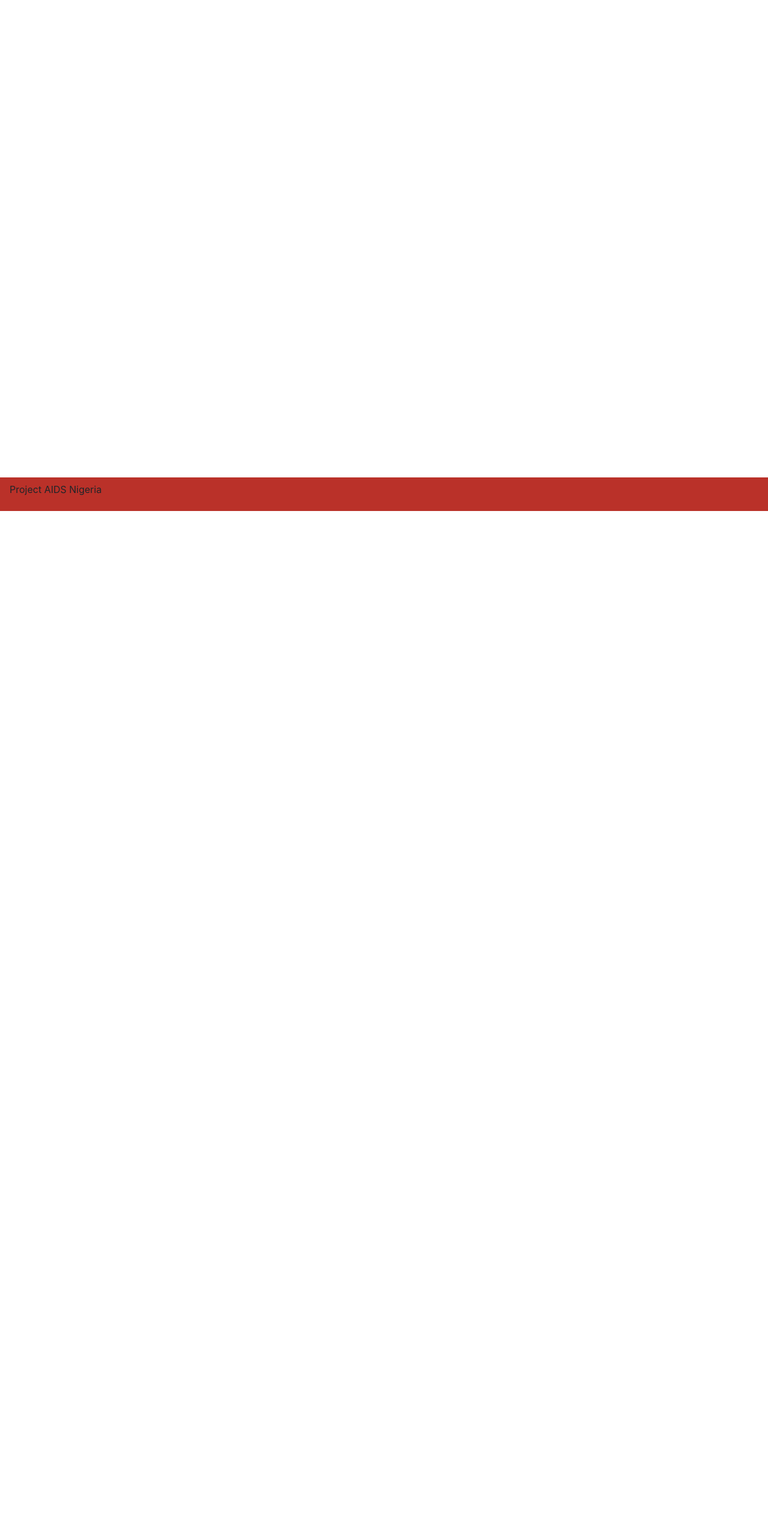
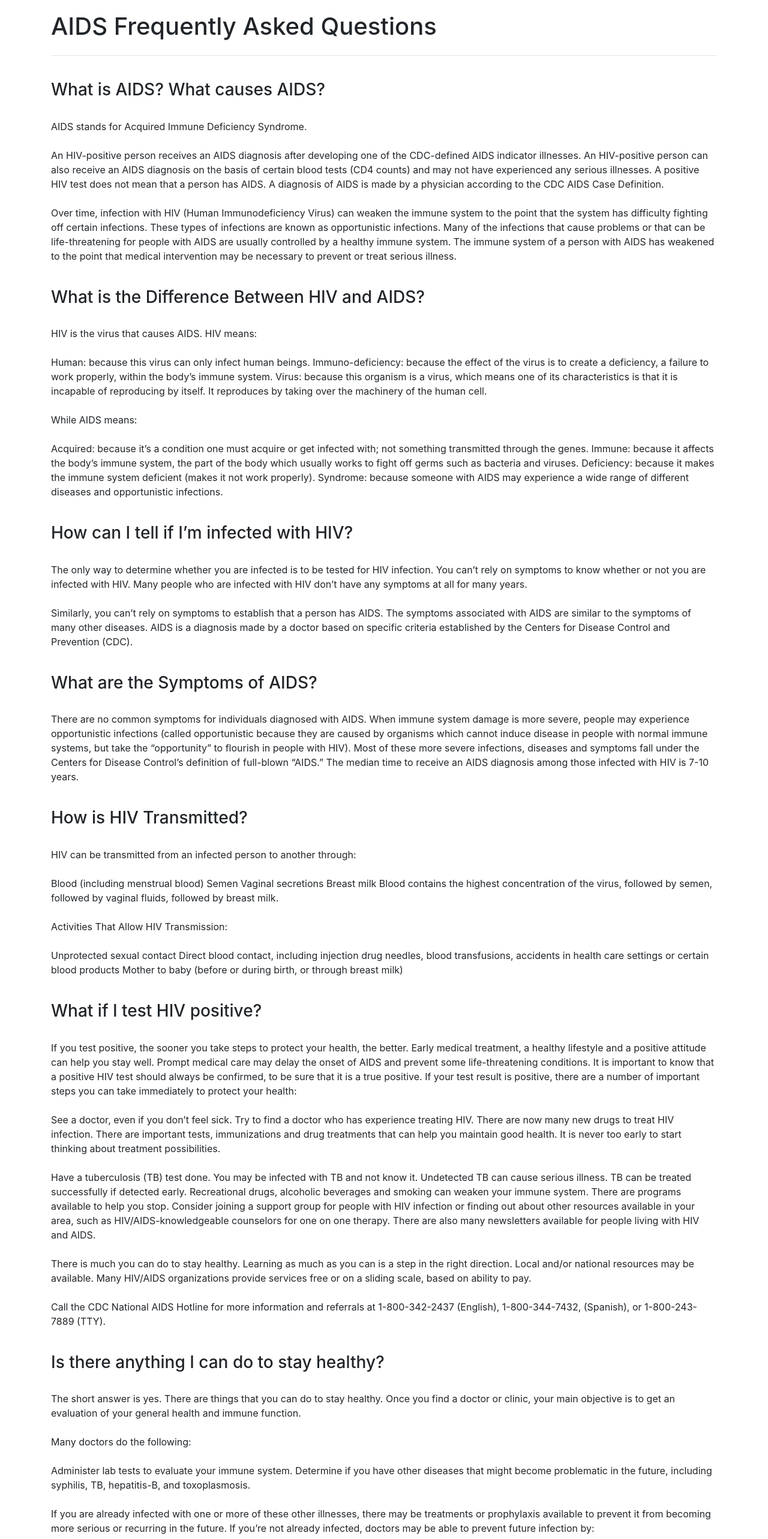
Before and after one commit to nljacob/project_aids_nigeria, a React (Create React App) app: page /questions in a window 1280 px wide. Shown: the part 60-2626 px from the top of the page at 60% size. Before the commit the page ends 912 px from the top, so only its background shows below. Built offline with nearby package versions, Linux system fonts and the light colour scheme.

Commit message:
added social icons and links need to make them bigger also added information on questions page

```diff
--- a/public/index.html
+++ b/public/index.html
@@ -4,6 +4,7 @@
     <meta charset="utf-8">
     <meta name="viewport" content="width=device-width, initial-scale=1, shrink-to-fit=no">
     <meta name="theme-color" content="#000000">
+    <link rel="stylesheet" href="https://use.fontawesome.com/releases/v5.0.13/css/all.css" integrity="sha384-DNOHZ68U8hZfKXOrtjWvjxusGo9WQnrNx2sqG0tfsghAvtVlRW3tvkXWZh58N9jp" crossorigin="anonymous">
     <!--
       manifest.json provides metadata used when your web app is added to the
       homescreen on Android. See https://developers.google.com/web/fundamentals/engage-and-retain/web-app-manifest/
--- a/src/components/Footer/Footer.js
+++ b/src/components/Footer/Footer.js
@@ -3,7 +3,15 @@ import "./Footer.css";
 
 const Footer = () => (
   <footer className="footer">
-    <p>Project AIDS Nigeria</p>
+    <a href="https://www.facebook.com/Project-AIDS-Nigeria-584003581641320/" target="_blank" rel="noopener noreferrer">
+      <i class="fab fa-facebook-f"></i>
+    </a> &nbsp;
+<a href="https://twitter.com/AIDSnigeria1?lang=en" target="_blank" rel="noopener noreferrer">
+      <i class="fab fa-twitter"></i>
+    </a>&nbsp;
+<a href="https://plus.google.com/u/0/100272089643330137361" target="_blank" rel="noopener noreferrer">
+      <i class="fas fa-envelope"></i>
+    </a>&nbsp;
   </footer>
 );
 
--- a/src/components/Navbar/Navbar.css
+++ b/src/components/Navbar/Navbar.css
@@ -13,3 +13,8 @@ nav.navbar.navbar-default {
 .navbar-brand {
   color: rgb(242, 224, 192) !important;
 }
+
+.btn {
+  background-color: rgb(186,49,41) !important;
+  color: rgb(242, 224, 192) !important;
+}
--- a/src/pages/About.js
+++ b/src/pages/About.js
@@ -8,6 +8,7 @@ const About = () => (
         <div className="container">
             <div className="row">
                 <div className="col">
+                <br />
                     <h1>About Project AIDS Nigeria</h1>
                 </div>
             </div>
@@ -18,7 +19,7 @@ const About = () => (
                         In 2007, after thirteen years since my family and I had fled the country as refugees, I revisited Nigeria for the first time. I was initially overjoyed but eventually returned to the States deeply saddened by the dire health conditions of family members and friends. The war my family and I had escaped was over, but sickness had taken its place. Interested in understanding the cause of many of the sicknesses, I visited several hospitals where I spoke with doctors who all concurred that an overwhelming number of patients they saw tested positive for HIV/AIDS.
                         <br /> <br />
                         Unable to turn a blind eye to my home and to people who had shaped me as a child, I decided to employ my developing skills in education to help the with the HIV epidemic. I spoke with a mentor at my church, First United Methodist Church Houston, and the missions board was gracious enough to sponsor my second trip in 2009 which enabled me to better understand the nature of the HIV epidemic in southern Nigeria. While there, I conducted an anonymous survey along with interviews at the general hospital in Bori and discovered that many HIV positive people did not know how they acquired the disease, had a strong desire to better understand the disease, and had little to no support from family and friends with whom many of them did not feel safe revealing their HIV positive status. That same summer, I linked with HIV counselors in Ogoni to conduct outreach events at several schools to gauge students’ understanding about HIV, its prevalence and methods of prevention. I found that for many of the students, the information was new, and that’s when I realized that education could be a starting point for warning young people about H3IV.
-            </p>
+                    </p>
                 </div>
             </div>
             <div className="row">
--- a/src/pages/Donate.js
+++ b/src/pages/Donate.js
@@ -8,6 +8,7 @@ const Donate = () => (
         <div className="container">
             <div className="row">
                 <div className="col">
+                <br />
                     <h1>We need your help!</h1>
                 </div>
             </div>
--- a/src/pages/Home.js
+++ b/src/pages/Home.js
@@ -13,6 +13,7 @@ const Home = () => (
     <div className="container">
       <div className="row">
         <div className="col">
+        <br />
           <h1>Our Mission</h1>
         </div>
       </div>
--- a/src/pages/Questions.js
+++ b/src/pages/Questions.js
@@ -6,7 +6,128 @@ import React from "react";
 
 const Questions = () => (
   <div>
-
+    <div className="container">
+      <div className="row">
+        <div className="col">
+          <br />
+          <h1>AIDS Frequently Asked Questions</h1>
+        </div>
+      </div>
+      <hr />
+      <div className="row">
+        <div className="col">
+          <br />
+          <h3>What is AIDS? What causes AIDS?</h3>
+          <br />
+          <p>
+            AIDS stands for Acquired Immune Deficiency Syndrome.
+                <br /> <br />
+            An HIV-positive person receives an AIDS diagnosis after developing one of the CDC-defined AIDS indicator illnesses. An HIV-positive person can also receive an AIDS diagnosis on the basis of certain blood tests (CD4 counts) and may not have experienced any serious illnesses. A positive HIV test does not mean that a person has AIDS. A diagnosis of AIDS is made by a physician according to the CDC AIDS Case Definition.
+                <br /> <br />
+            Over time, infection with HIV (Human Immunodeficiency Virus) can weaken the immune system to the point that the system has difficulty fighting off certain infections. These types of infections are known as opportunistic infections. Many of the infections that cause problems or that can be life-threatening for people with AIDS are usually controlled by a healthy immune system. The immune system of a person with AIDS has weakened to the point that medical intervention may be necessary to prevent or treat serious illness.
+                </p>
+        </div>
+      </div>
+      <div className="row">
+        <div className="col">
+          <br />
+          <h3>What is the Difference Between HIV and AIDS?</h3>
+          <br />
+          <p>
+            HIV is the virus that causes AIDS. HIV means:
+            <br />  <br />
+            Human: because this virus can only infect human beings. Immuno-deficiency: because the effect of the virus is to create a deficiency, a failure to work properly, within the body’s immune system. Virus: because this organism is a virus, which means one of its characteristics is that it is incapable of reproducing by itself. It reproduces by taking over the machinery of the human cell.
+            <br />  <br />
+            While AIDS means:
+            <br />  <br />
+            Acquired: because it’s a condition one must acquire or get infected with; not something transmitted through the genes. Immune: because it affects the body’s immune system, the part of the body which usually works to fight off germs such as bacteria and viruses. Deficiency: because it makes the immune system deficient (makes it not work properly). Syndrome: because someone with AIDS may experience a wide range of different diseases and opportunistic infections.
+          </p>
+        </div>
+      </div>
+      <div className="row">
+        <div className="col">
+          <br />
+          <h3>How can I tell if I’m infected with HIV?</h3>
+          <br />
+          <p>
+            The only way to determine whether you are infected is to be tested for HIV infection. You can’t rely on symptoms to know whether or not you are infected with HIV. Many people who are infected with HIV don’t have any symptoms at all for many years.
+            <br />  <br />
+            Similarly, you can’t rely on symptoms to establish that a person has AIDS. The symptoms associated with AIDS are similar to the symptoms of many other diseases. AIDS is a diagnosis made by a doctor based on specific criteria established by the Centers for Disease Control and Prevention (CDC).
+          </p>
+        </div>
+      </div>
+      <div className="row">
+        <div className="col">
+          <br />
+          <h3>What are the Symptoms of AIDS?</h3>
+          <br />
+          <p>
+          There are no common symptoms for individuals diagnosed with AIDS. When immune system damage is more severe, people may experience opportunistic infections (called opportunistic because they are caused by organisms which cannot induce disease in people with normal immune systems, but take the “opportunity” to flourish in people with HIV). Most of these more severe infections, diseases and symptoms fall under the Centers for Disease Control’s definition of full-blown “AIDS.” The median time to receive an AIDS diagnosis among those infected with HIV is 7-10 years.
+          </p>
+        </div>
+      </div>
+      <div className="row">
+        <div className="col">
+          <br />
+          <h3>How is HIV Transmitted?</h3>
+          <br />
+          <p>
+          HIV can be transmitted from an infected person to another through:
+          <br /><br />
+          Blood (including menstrual blood)
+          Semen
+          Vaginal secretions
+          Breast milk
+          Blood contains the highest concentration of the virus, followed by semen, followed by vaginal fluids, followed by breast milk.
+          <br /><br />
+          Activities That Allow HIV Transmission:
+          <br /><br />
+          Unprotected sexual contact
+          Direct blood contact, including injection drug needles, blood transfusions, accidents in health care settings or certain blood products
+          Mother to baby (before or during birth, or through breast milk)
+          </p>
+        </div>
+      </div>
+      <div className="row">
+        <div className="col">
+          <br />
+          <h3>What if I test HIV positive?</h3>
+          <br />
+          <p>
+          If you test positive, the sooner you take steps to protect your health, the better. Early medical treatment, a healthy lifestyle and a positive attitude can help you stay well. Prompt medical care may delay the onset of AIDS and prevent some life-threatening conditions. It is important to know that a positive HIV test should always be confirmed, to be sure that it is a true positive. If your test result is positive, there are a number of important steps you can take immediately to protect your health:
+          <br /> <br />
+          See a doctor, even if you don’t feel sick. Try to find a doctor who has experience treating HIV. There are now many new drugs to treat HIV infection. There are important tests, immunizations and drug treatments that can help you maintain good health. It is never too early to start thinking about treatment possibilities.
+          <br /> <br />
+          Have a tuberculosis (TB) test done. You may be infected with TB and not know it. Undetected TB can cause serious illness. TB can be treated successfully if detected early.
+          Recreational drugs, alcoholic beverages and smoking can weaken your immune system. There are programs available to help you stop. Consider joining a support group for people with HIV infection or finding out about other resources available in your area, such as HIV/AIDS-knowledgeable counselors for one on one therapy. There are also many newsletters available for people living with HIV and AIDS.
+          <br /> <br />
+          There is much you can do to stay healthy. Learning as much as you can is a step in the right direction. Local and/or national resources may be available. Many HIV/AIDS organizations provide services free or on a sliding scale, based on ability to pay.
+          <br /> <br />
+          Call the CDC National AIDS Hotline for more information and referrals at 1-800-342-2437 (English), 1-800-344-7432, (Spanish), or 1-800-243-7889 (TTY).
+          </p>
+        </div>
+      </div>
+      <div className="row">
+        <div className="col">
+          <br />
+          <h3>Is there anything I can do to stay healthy?</h3>
+          <br />
+          <p>
+          The short answer is yes. There are things that you can do to stay healthy. Once you find a doctor or clinic, your main objective is to get an evaluation of your general health and immune function.
+          <br />  <br />
+          Many doctors do the following:
+          <br />  <br />
+          Administer lab tests to evaluate your immune system. Determine if you have other diseases that might become problematic in the future, including syphilis, TB, hepatitis-B, and toxoplasmosis.
+          <br />  <br />
+          If you are already infected with one or more of these other illnesses, there may be treatments or prophylaxis available to prevent it from becoming more serious or recurring in the future. If you’re not already infected, doctors may be able to prevent future infection by:
+          <br />  <br />
+          Administering vaccines. Many HIV positive people get a hepatitis-B vaccine and bacterial pneumonia vaccines, since contracting these diseases could be dangerous for immune suppressed people. Prescribing antiviral treatments and protease inhibitors when tests show immune system impairment.
+          <br />  <br />
+          Scheduling regular checkups. Checkups may be scheduled every three to six months. Some people need more frequent check-ups, particularly when they are starting new antiviral drugs.
+          </p>
+        </div>
+      </div>
+    </div>
   </div>
 );
 
```
Also changed, not shown: 1 other file (tests, documents, lock files or other folders).
